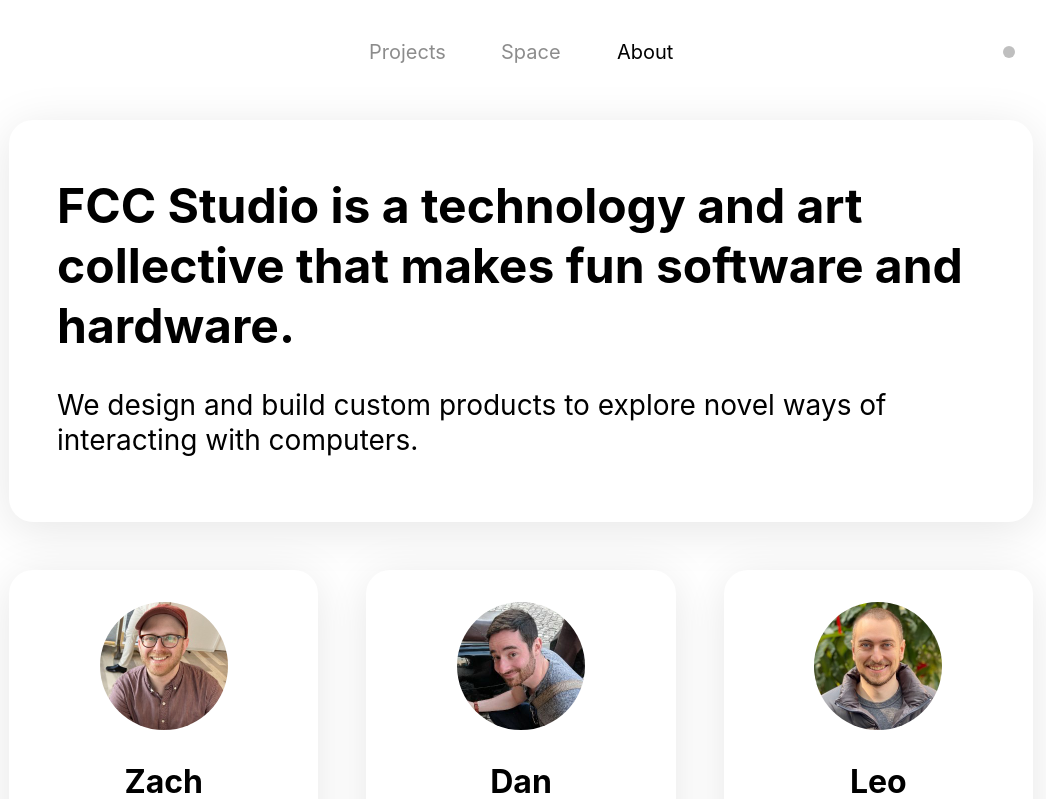
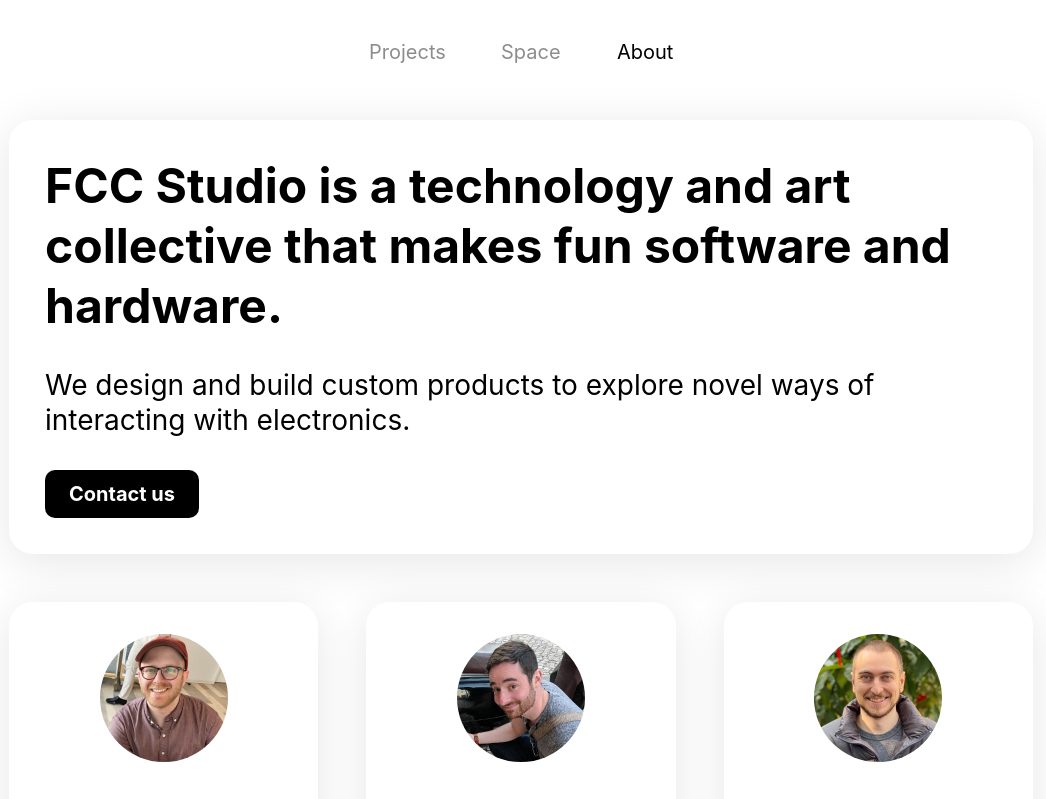
Before and after one commit to fcc-lol/portfolio-react, a React (Create React App) app: page /about in a window 1280 px wide. Shown: the top 799 px of the page, without its empty margins (119-1165 px from the left). Built offline with nearby package versions, Linux system fonts and the light colour scheme.

Commit message:
Updating styling and adding button

```diff
--- /dev/null
+++ b/src/components/Button.js
@@ -0,0 +1,38 @@
+import styled from "styled-components";
+
+const Button = styled.button`
+  background: ${(props) => props.theme.textPrimary};
+  color: ${(props) => props.theme.background};
+  padding: 0.75rem 1.5rem;
+  border-radius: 0.5em;
+  font-size: 1.25rem;
+  font-weight: bold;
+  text-decoration: none;
+  transition: all 0.2s ease-in-out;
+  cursor: pointer;
+  border: none;
+  outline: none;
+  display: flex;
+  align-items: center;
+  justify-content: center;
+  flex: 0;
+  width: fit-content;
+  will-change: transform;
+
+  @media (hover: hover) {
+    &:hover {
+      transform: scale(1.05);
+    }
+  }
+
+  &:active {
+    transform: scale(0.95);
+    opacity: 0.75;
+  }
+
+  @media (max-width: 768px) {
+    width: 100%;
+  }
+`;
+
+export default Button;
--- a/src/components/Layout.js
+++ b/src/components/Layout.js
@@ -6,7 +6,7 @@ export const Page = styled.div`
   min-height: calc(100vh - 6.25rem);
   background: ${(props) => props.theme.background};
 
-  @media (max-width: 1024px) {
+  @media (max-width: 768px) {
     padding: 1rem 0 0 0;
     margin-bottom: 3rem;
   }
@@ -17,7 +17,7 @@ export const Container = styled.div`
   margin: 0 auto;
   padding: 0 1rem;
 
-  @media (min-width: 1024px) {
+  @media (min-width: 768px) {
     padding: 0 3rem;
   }
 `;
--- a/src/components/Navigation.js
+++ b/src/components/Navigation.js
@@ -1,7 +1,6 @@
 import React from "react";
 import styled from "styled-components";
 import { useLocation, useNavigate } from "react-router-dom";
-import ThemeToggle from "./ThemeToggle";
 
 const TabNavigation = styled.nav`
   display: grid;
@@ -12,8 +11,9 @@ const TabNavigation = styled.nav`
   user-select: none;
   height: 3.5rem;
 
-  @media (max-width: 1024px) {
+  @media (max-width: 768px) {
     margin-bottom: 1rem;
+    display: flex;
   }
 `;
 
@@ -22,8 +22,12 @@ const Tabs = styled.div`
   gap: 1.5rem;
   justify-content: center;
 
-  @media (max-width: 1024px) {
-    gap: 1rem;
+  @media (max-width: 768px) {
+    gap: 0;
+    ${(props) => props.$hideOnMobile && "display: none;"}
+    display: flex;
+    justify-content: space-between;
+    width: 100%;
   }
 `;
 
@@ -51,9 +55,15 @@ const TabButton = styled.button`
     color: ${(props) => props.theme.textPrimary};
     transform: scale(0.9);
   }
+
+  @media (max-width: 768px) {
+    padding: 0 1.75rem;
+  }
 `;
 
-const BackButton = styled(TabButton)``;
+const BackButton = styled(TabButton)`
+  padding: 1rem 0;
+`;
 
 function Navigation({ showBackButton = false }) {
   const location = useLocation();
@@ -86,7 +96,7 @@ function Navigation({ showBackButton = false }) {
           <BackButton onClick={() => navigate("/")}>← back</BackButton>
         )}
       </div>
-      <Tabs>
+      <Tabs $hideOnMobile={showBackButton}>
         <TabButton
           $isActive={activeTab === "projects"}
           onClick={() => handleTabClick("projects")}
@@ -106,9 +116,6 @@ function Navigation({ showBackButton = false }) {
           About
         </TabButton>
       </Tabs>
-      <div style={{ display: "flex", justifyContent: "flex-end" }}>
-        <ThemeToggle />
-      </div>
     </TabNavigation>
   );
 }
--- a/src/components/Typography.js
+++ b/src/components/Typography.js
@@ -3,7 +3,7 @@ import styled from "styled-components";
 export const Header = styled.h1`
   font-size: 3rem;
   font-weight: bold;
-  margin: 1rem 0;
+  margin: 0;
   line-height: 1.25;
   color: ${(props) => props.theme.textPrimary};
 
@@ -44,6 +44,13 @@ export const SmallText = styled.p`
   color: ${(props) => props.theme.textSecondary};
 `;
 
+export const HeaderTextContent = styled.div`
+  padding: 1.25rem;
+  display: flex;
+  flex-direction: column;
+  gap: 2rem;
+`;
+
 export const TextContent = styled.div`
   padding: 0 2rem;
   margin-bottom: 1.5rem;
--- a/src/index.css
+++ b/src/index.css
@@ -16,4 +16,5 @@ code {
 * {
   font-family: -apple-system, BlinkMacSystemFont, "Segoe UI", "Roboto", "Oxygen",
     "Ubuntu", "Cantarell", "Fira Sans", "Droid Sans", "Helvetica Neue";
+  -webkit-tap-highlight-color: transparent;
 }
--- a/src/pages/About.js
+++ b/src/pages/About.js
@@ -2,13 +2,14 @@ import React from "react";
 import styled from "styled-components";
 import Navigation from "../components/Navigation";
 import Card from "../components/Card";
+import Button from "../components/Button";
 import { Page, Container, VStack, HStack } from "../components/Layout";
 import {
   Header,
   Subheader,
   LargeText,
   SmallText,
-  TextContent
+  HeaderTextContent
 } from "../components/Typography";
 
 const ProfileCard = styled(Card)`
@@ -20,6 +21,10 @@ const ProfileCard = styled(Card)`
   text-align: center;
   padding: 2rem 2rem 3rem 2rem;
   gap: 0.5rem;
+
+  @media (max-width: 768px) {
+    padding: 2rem;
+  }
 `;
 
 const ProfilePicture = styled.img`
@@ -30,6 +35,12 @@ const ProfilePicture = styled.img`
   margin-bottom: 0.5rem;
   user-select: none;
   pointer-events: none;
+
+  @media (max-width: 768px) {
+    width: 6rem;
+    height: 6rem;
+    margin-bottom: 0;
+  }
 `;
 
 function AboutPage() {
@@ -39,16 +50,22 @@ function AboutPage() {
         <Navigation />
         <VStack>
           <Card>
-            <TextContent style={{ padding: "1.5rem 2rem" }}>
+            <HeaderTextContent>
               <Header>
                 FCC Studio is a technology and art collective that makes fun
                 software and hardware.
               </Header>
               <LargeText>
                 We design and build custom products to explore novel ways of
-                interacting with computers.
+                interacting with electronics.
               </LargeText>
-            </TextContent>
+              <a
+                href="mailto:studio@fcc.lol"
+                style={{ textDecoration: "none" }}
+              >
+                <Button>Contact us</Button>
+              </a>
+            </HeaderTextContent>
           </Card>
           <HStack>
             <ProfileCard>
--- a/src/pages/Projects.js
+++ b/src/pages/Projects.js
@@ -26,6 +26,7 @@ const Project = styled(Card)`
   font-size: unset;
   position: relative;
   height: 20rem;
+  user-select: none;
 
   &::before {
     content: "";
@@ -41,11 +42,13 @@ const Project = styled(Card)`
     border-radius: 1.5rem;
   }
 
-  &:hover {
-    transform: scale(1.05);
+  @media (hover: hover) {
+    &:hover {
+      transform: scale(1.05);
 
-    @media (max-width: 1024px) {
-      transform: scale(1.025);
+      @media (max-width: 1024px) {
+        transform: scale(1.025);
+      }
     }
   }
 
```
